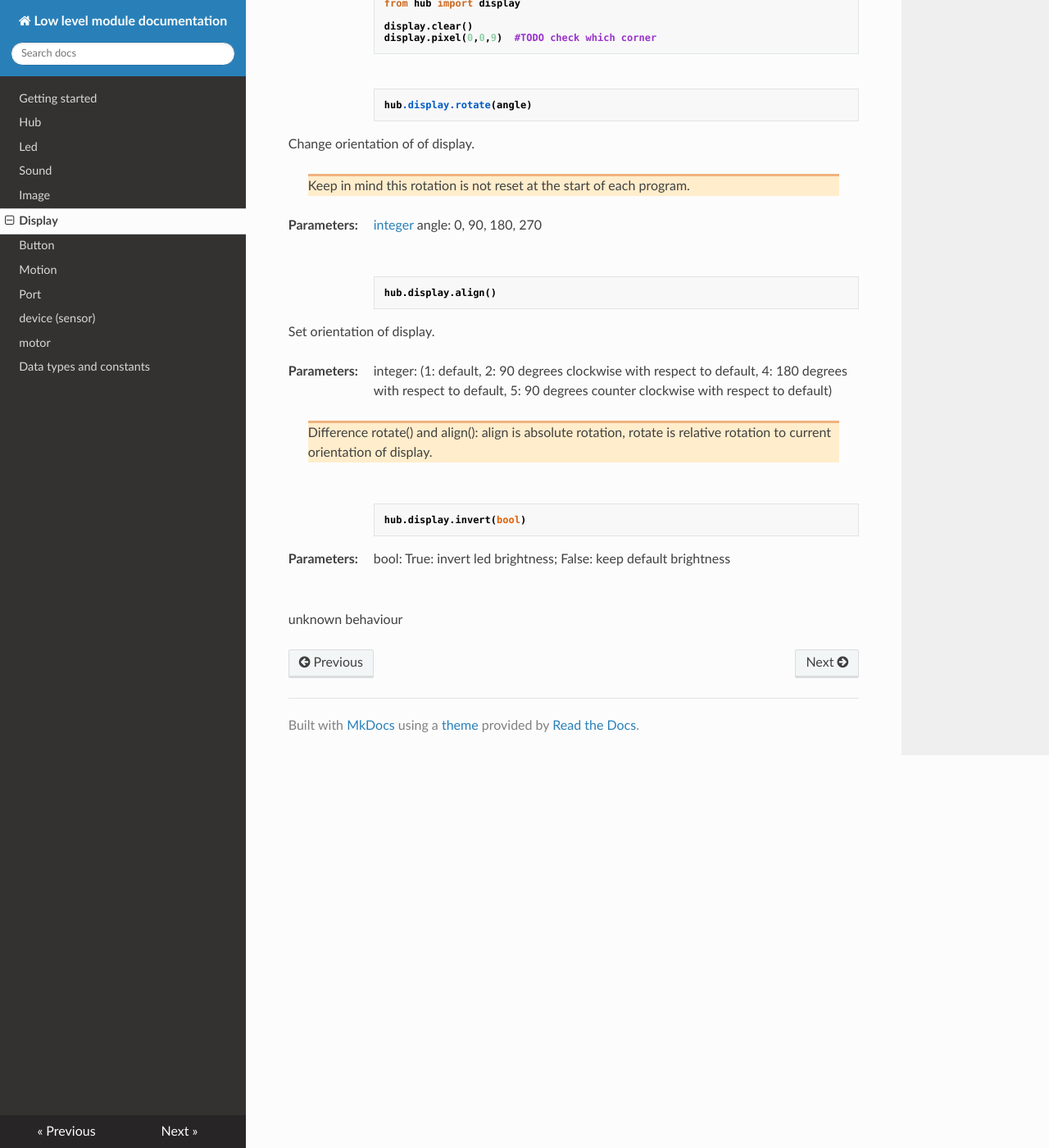
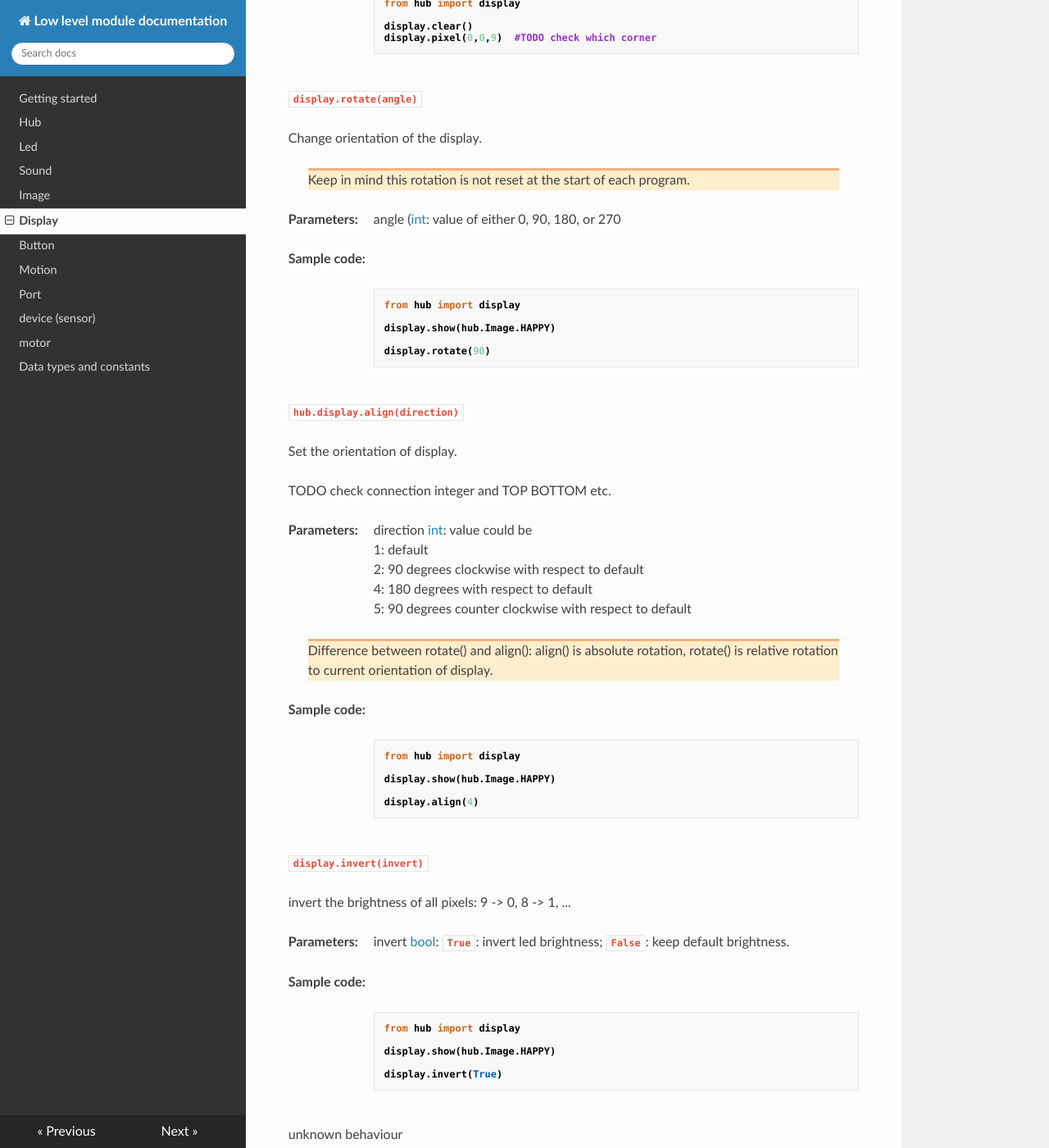
Before and after one commit to NStrijbosch/hub-module-notes, an MkDocs documentation site: the page built from docs/display.md, in a window 1280 px wide and 1400 px high, scrolled down 969 px. Shown: the whole window at 82% size. Built offline with MkDocs 1.6.1, drawn with Linux system fonts in a browser that asks for light colours; nearby versions of some CDN libraries.

Commit message:
Update display.md

````diff
--- a/docs/display.md
+++ b/docs/display.md
@@ -58,41 +58,75 @@ display.pixel(0,0,9)  #TODO check which corner
 
 ## rotate()
 
-```
-hub.display.rotate(angle)
-```
+`display.rotate(angle)`
 
-Change orientation of of display.
+Change orientation of the display.
 
 > Keep in mind this rotation is not reset at the start of each program.
 
 __Parameters:__
 
-*  [integer](data_types.md#integer) angle: 0, 90, 180, 270
+*  angle ([int](data_types.md#int): value of either 0, 90, 180, or 270
+
+__Sample code:__
+
+``` python
+from hub import display
+
+display.show(hub.Image.HAPPY)
+
+display.rotate(90)
+```
 
 ## align()
 
-``` python
-hub.display.align()
-```
-Set orientation of display.
+`hub.display.align(direction)`
+
+Set the orientation of display.
+
+
+TODO check connection integer and TOP BOTTOM etc.
 
 __Parameters:__
 
-*  integer: (1: default, 2: 90 degrees clockwise with respect to default, 4: 180 degrees with respect to default, 5: 90 degrees counter clockwise with respect to default)
+*  direction [int](data_types.md#int): value could be
+   1: default
+   2: 90 degrees clockwise with respect to default
+   4: 180 degrees with respect to default
+   5: 90 degrees counter clockwise with respect to default
 
-> Difference rotate() and align(): align is absolute rotation, rotate is relative rotation to current orientation of display.
+> Difference between rotate() and align(): align() is absolute rotation, rotate() is relative rotation to current orientation of display.
+
+__Sample code:__
+
+``` python
+from hub import display
+
+display.show(hub.Image.HAPPY)
+
+display.align(4)
+```
 
 ## invert()
 
-``` python
-hub.display.invert(bool)
-```
+`display.invert(invert)`
+
+invert the brightness of all pixels: 9 -> 0, 8 -> 1, ...
 
 __Parameters:__
 
-* bool: True: invert led brightness; False: keep default brightness
+*  invert [bool](data_types.md#bool): `True`: invert led brightness; `False`: keep default brightness.
 
-## callback()
+__Sample code:__
+
+``` python
+from hub import display
+
+display.show(hub.Image.HAPPY)
+
+display.invert(True)
+```
+
+## callback() TODO
 
 unknown behaviour
````
